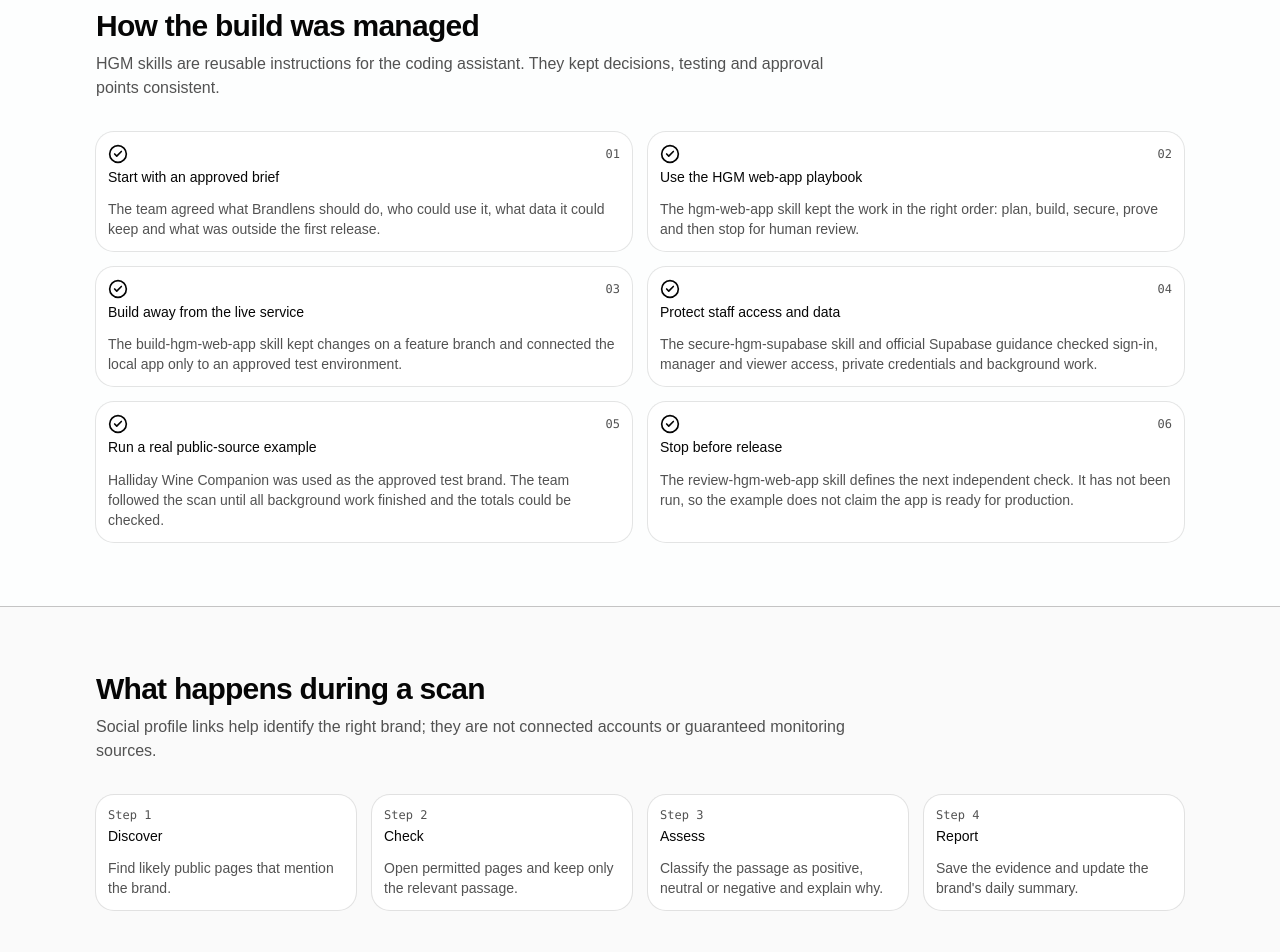
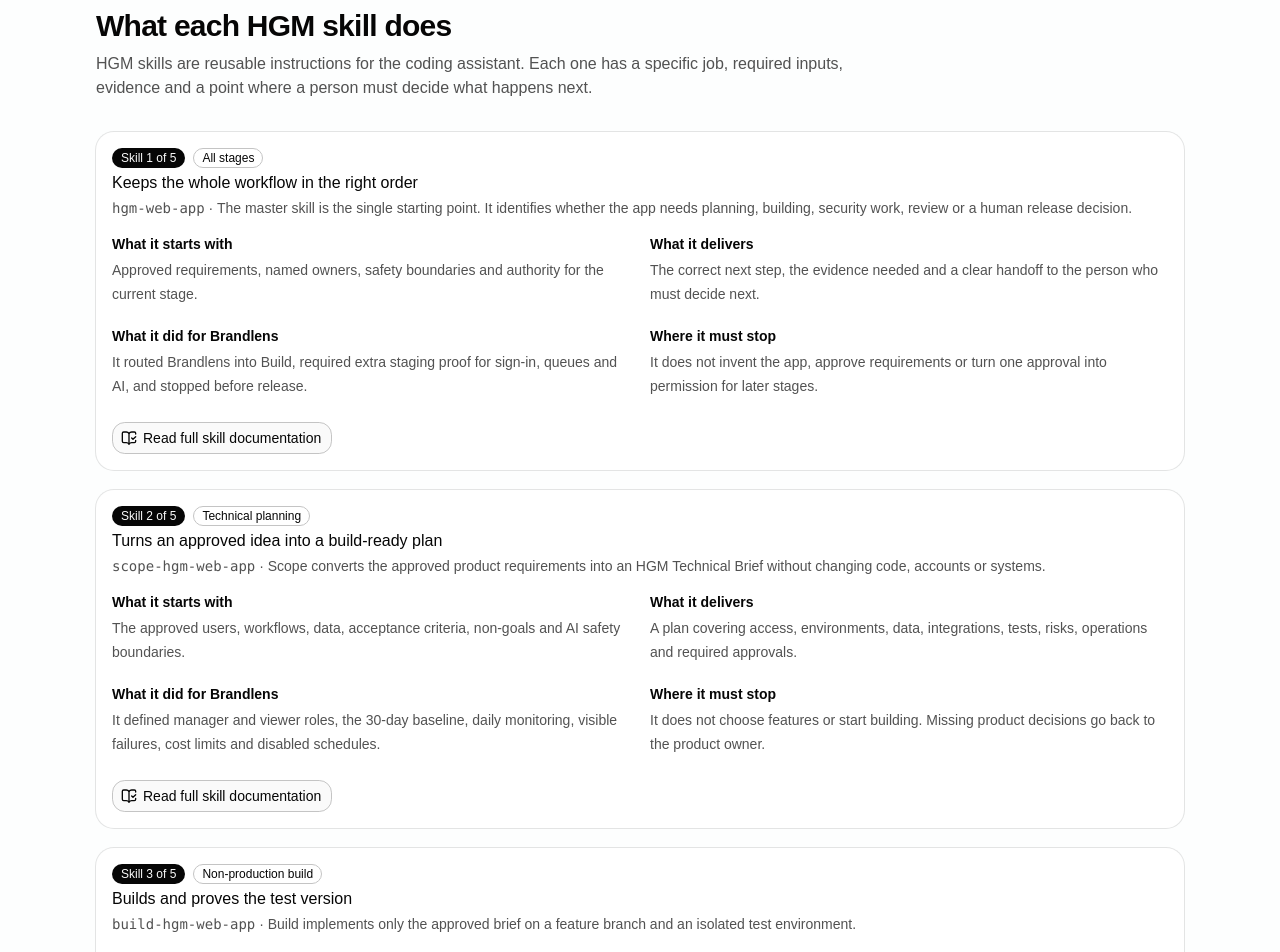
Before and after one commit to Hardie-Grant-Media/hgm-secure-ai-web-app-skills, a React (Vite) app in the folder website/: page /examples/brandlens in a window 1280 px wide. Shown: the part 1500-2452 px from the top of the page. Built offline with nearby package versions, Linux system fonts and the light colour scheme; no server answers.

Commit message:
docs: expand HGM skill guidance

```diff
--- a/website/src/pages/brandlens-case-study-page.tsx
+++ b/website/src/pages/brandlens-case-study-page.tsx
@@ -2,6 +2,7 @@ import { Link } from "@tanstack/react-router"
 import {
   ArrowLeft,
   Bot,
+  BookOpenCheck,
   CheckCircle2,
   CirclePause,
   Code2,
@@ -67,31 +68,87 @@ const technology = [
   ],
 ] as const
 
-const buildSteps = [
-  [
-    "Start with an approved brief",
-    "The team agreed what Brandlens should do, who could use it, what data it could keep and what was outside the first release.",
-  ],
-  [
-    "Use the HGM web-app playbook",
-    "The hgm-web-app skill kept the work in the right order: plan, build, secure, prove and then stop for human review.",
-  ],
-  [
-    "Build away from the live service",
-    "The build-hgm-web-app skill kept changes on a feature branch and connected the local app only to an approved test environment.",
-  ],
-  [
-    "Protect staff access and data",
-    "The secure-hgm-supabase skill and official Supabase guidance checked sign-in, manager and viewer access, private credentials and background work.",
-  ],
-  [
-    "Run a real public-source example",
-    "Halliday Wine Companion was used as the approved test brand. The team followed the scan until all background work finished and the totals could be checked.",
-  ],
-  [
-    "Stop before release",
-    "The review-hgm-web-app skill defines the next independent check. It has not been run, so the example does not claim the app is ready for production.",
-  ],
+const skillGuides = [
+  {
+    name: "hgm-web-app",
+    title: "Keeps the whole workflow in the right order",
+    stage: "All stages",
+    summary:
+      "The master skill is the single starting point. It identifies whether the app needs planning, building, security work, review or a human release decision.",
+    startsWith:
+      "Approved requirements, named owners, safety boundaries and authority for the current stage.",
+    delivers:
+      "The correct next step, the evidence needed and a clear handoff to the person who must decide next.",
+    brandlens:
+      "It routed Brandlens into Build, required extra staging proof for sign-in, queues and AI, and stopped before release.",
+    boundary:
+      "It does not invent the app, approve requirements or turn one approval into permission for later stages.",
+    document: "hgm-web-app",
+  },
+  {
+    name: "scope-hgm-web-app",
+    title: "Turns an approved idea into a build-ready plan",
+    stage: "Technical planning",
+    summary:
+      "Scope converts the approved product requirements into an HGM Technical Brief without changing code, accounts or systems.",
+    startsWith:
+      "The approved users, workflows, data, acceptance criteria, non-goals and AI safety boundaries.",
+    delivers:
+      "A plan covering access, environments, data, integrations, tests, risks, operations and required approvals.",
+    brandlens:
+      "It defined manager and viewer roles, the 30-day baseline, daily monitoring, visible failures, cost limits and disabled schedules.",
+    boundary:
+      "It does not choose features or start building. Missing product decisions go back to the product owner.",
+    document: "scope-hgm-web-app",
+  },
+  {
+    name: "build-hgm-web-app",
+    title: "Builds and proves the test version",
+    stage: "Non-production build",
+    summary:
+      "Build implements only the approved brief on a feature branch and an isolated test environment.",
+    startsWith:
+      "An approved Technical Brief, explicit build authority, exact test targets and prepared test data.",
+    delivers:
+      "A working test version with automated checks, browser evidence, denied cases and a record of unresolved risks.",
+    brandlens:
+      "It created the portfolio, brand views and monitoring workflow while preserving the earlier one-off scanner.",
+    boundary:
+      "It does not use production data, activate live schedules, merge its own work or call a passing build complete evidence.",
+    document: "build-hgm-web-app",
+  },
+  {
+    name: "secure-hgm-supabase",
+    title: "Protects staff access, data and background work",
+    stage: "Supabase security",
+    summary:
+      "Secure puts the real permissions at the database and server boundaries so they cannot be bypassed in the browser.",
+    startsWith:
+      "The approved roles, the exact test project, official Supabase guidance and narrowly scoped MCP access.",
+    delivers:
+      "Enforced access rules, safe server functions, reliable queues, versioned changes and allowed and denied test results.",
+    brandlens:
+      "It limited reads to active staff, changes to managers, kept AI credentials server-side and prevented duplicate daily work.",
+    boundary:
+      "The MCP is development access, not permission. Production changes and schedule activation still need separate approval.",
+    document: "secure-hgm-supabase",
+  },
+  {
+    name: "review-hgm-web-app",
+    title: "Checks the evidence independently",
+    stage: "Read-only review",
+    summary:
+      "Review compares the exact change and preview with the approved plan, then gives Green, Amber or Red advice.",
+    startsWith:
+      "The approved brief, exact commit and preview, test backend, migration plan and evidence from named owners.",
+    delivers:
+      "A plain-language recommendation with blockers, required actions, owners and remaining human decisions.",
+    brandlens:
+      "It has not yet run. Brandlens therefore remains a successful test version, not a production-ready app.",
+    boundary:
+      "It remains read-only and cannot fix, merge, deploy, change access or make the final release decision.",
+    document: "review-hgm-web-app",
+  },
 ] as const
 
 const informationFlow = [
@@ -262,34 +319,67 @@ export function BrandlensCaseStudyPage() {
           <div className="section-shell flex flex-col gap-8">
             <div>
               <h2 className="text-3xl font-semibold tracking-tight">
-                How the build was managed
+                What each HGM skill does
               </h2>
               <p className="mt-2 max-w-3xl text-muted-foreground">
                 HGM skills are reusable instructions for the coding assistant.
-                They kept decisions, testing and approval points consistent.
+                Each one has a specific job, required inputs, evidence and a
+                point where a person must decide what happens next.
               </p>
             </div>
-            <ol
-              className="grid gap-4 md:grid-cols-2"
-              aria-label="Brandlens build steps"
-            >
-              {buildSteps.map(([title, text], index) => (
-                <li key={title}>
-                  <Card className="h-full" size="sm">
+            <ol className="flex flex-col gap-5" aria-label="HGM web-app skills">
+              {skillGuides.map((skill, index) => (
+                <li key={skill.name} id={skill.name} className="scroll-mt-24">
+                  <Card>
                     <CardHeader>
-                      <div className="flex items-center justify-between gap-4">
-                        <CheckCircle2
-                          className="size-5 text-primary"
-                          aria-hidden="true"
-                        />
-                        <span className="font-mono text-xs text-muted-foreground">
-                          0{index + 1}
-                        </span>
+                      <div className="flex flex-wrap items-center gap-2">
+                        <Badge>Skill {index + 1} of 5</Badge>
+                        <Badge variant="outline">{skill.stage}</Badge>
                       </div>
-                      <CardTitle>{title}</CardTitle>
+                      <CardTitle>{skill.title}</CardTitle>
+                      <CardDescription>
+                        <code>{skill.name}</code> · {skill.summary}
+                      </CardDescription>
                     </CardHeader>
-                    <CardContent>
-                      <CardDescription>{text}</CardDescription>
+                    <CardContent className="flex flex-col gap-6">
+                      <dl className="grid gap-5 md:grid-cols-2">
+                        <div>
+                          <dt className="font-semibold">What it starts with</dt>
+                          <dd className="mt-1 text-sm leading-6 text-muted-foreground">
+                            {skill.startsWith}
+                          </dd>
+                        </div>
+                        <div>
+                          <dt className="font-semibold">What it delivers</dt>
+                          <dd className="mt-1 text-sm leading-6 text-muted-foreground">
+                            {skill.delivers}
+                          </dd>
+                        </div>
+                        <div>
+                          <dt className="font-semibold">
+                            What it did for Brandlens
+                          </dt>
+                          <dd className="mt-1 text-sm leading-6 text-muted-foreground">
+                            {skill.brandlens}
+                          </dd>
+                        </div>
+                        <div>
+                          <dt className="font-semibold">Where it must stop</dt>
+                          <dd className="mt-1 text-sm leading-6 text-muted-foreground">
+                            {skill.boundary}
+                          </dd>
+                        </div>
+                      </dl>
+                      <Button asChild className="w-fit" variant="outline">
+                        <a
+                          href={`${repositoryUrl}/blob/main/docs/skills/${skill.document}.md`}
+                          target="_blank"
+                          rel="noreferrer"
+                        >
+                          <BookOpenCheck data-icon="inline-start" />
+                          Read full skill documentation
+                        </a>
+                      </Button>
                     </CardContent>
                   </Card>
                 </li>
```
Also changed, not shown: 7 other files (tests, documents, lock files or other folders).
